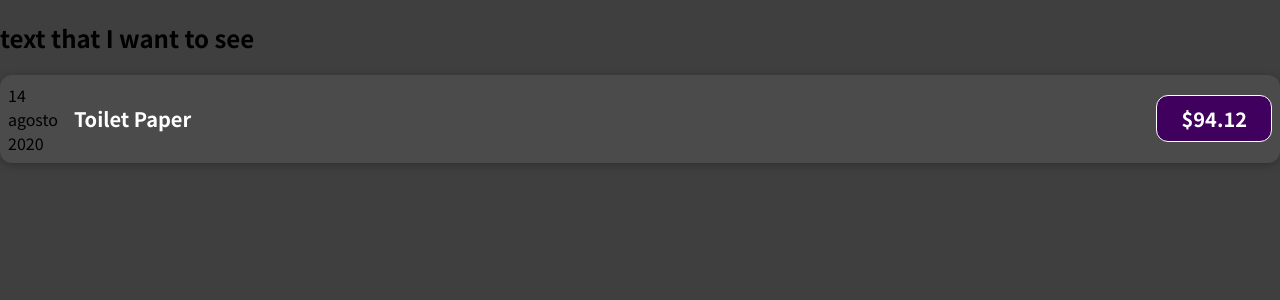
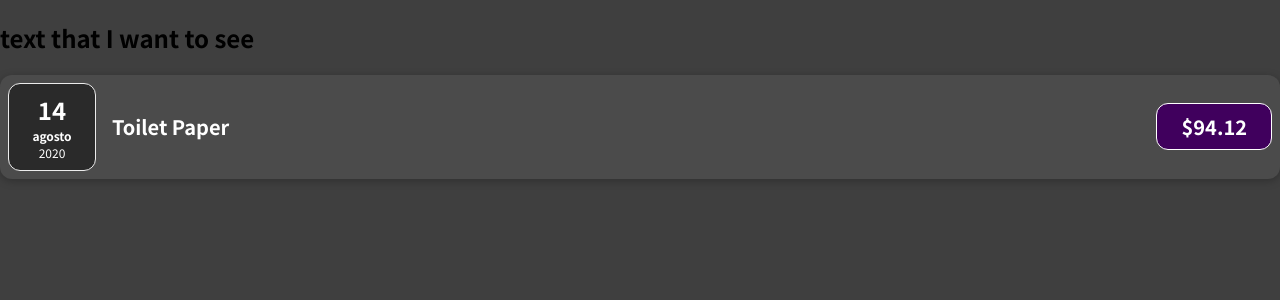
Before and after one commit to jerequevedo1/expenseTracker, a React (Create React App) app: page / in a window 1280 px wide. Shown: the top 300 px of the page. Built offline with nearby package versions, Linux system fonts and the light colour scheme.

Commit message:
ExpenseDate component was added

```diff
--- a/src/App.js
+++ b/src/App.js
@@ -31,7 +31,7 @@
         title={expenses[0].title}
         amount={expenses[0].amount}
         date={expenses[0].date}
-        ></ExpenseItem>
+      />
     </div>
   );
 }
--- /dev/null
+++ b/src/components/ExpenseDate.css
@@ -0,0 +1,26 @@
+.expense-date {
+  display: flex;
+  flex-direction: column;
+  width: 5.5rem;
+  height: 5.5rem;
+  border: 1px solid #ececec;
+  background-color: #2a2a2a;
+  color: white;
+  border-radius: 12px;
+  align-items: center;
+  justify-content: center;
+}
+
+.expense-date__month {
+  font-size: 0.75rem;
+  font-weight: bold;
+}
+
+.expense-date__year {
+  font-size: 0.75rem;
+}
+
+.expense-date__day {
+  font-size: 1.5rem;
+  font-weight: bold;
+}
--- /dev/null
+++ b/src/components/ExpenseDate.js
@@ -0,0 +1,17 @@
+import './ExpenseDate.css'
+
+function ExpenseDate(props) {
+    const month = props.date.toLocaleString('es-AR', { month: 'long' });
+    const day = props.date.toLocaleString('es-AR', { day: '2-digit' });
+    const year = props.date.getFullYear();
+
+    return (
+        <div className='expense-date'>
+            <div className='expense-date__day'>{day}</div>
+            <div className='expense-date__month'>{month}</div>
+            <div className='expense-date__year'>{year}</div>
+        </div>
+    );
+}
+
+export default ExpenseDate;
--- a/src/components/ExpenseItem.js
+++ b/src/components/ExpenseItem.js
@@ -1,18 +1,11 @@
 import './ExpenseItem.css';
+import ExpenseDate from './ExpenseDate';
 
 function ExpenseItem(props) {
 
-    const month = props.date.toLocaleString('es-AR', { month: 'long' });
-    const day = props.date.toLocaleString('es-AR', { day: '2-digit' });
-    const year = props.date.getFullYear();
-
     return (
         <div className='expense-item'>
-            <div>
-                <div>{day}</div>
-                <div>{month}</div>
-                <div>{year}</div>
-            </div>
+            <ExpenseDate date={props.date}/>
             <div className='expense-item__description'>
                 <h2>{props.title}</h2>
                 <div className='expense-item__price'>${props.amount}</div>
```
